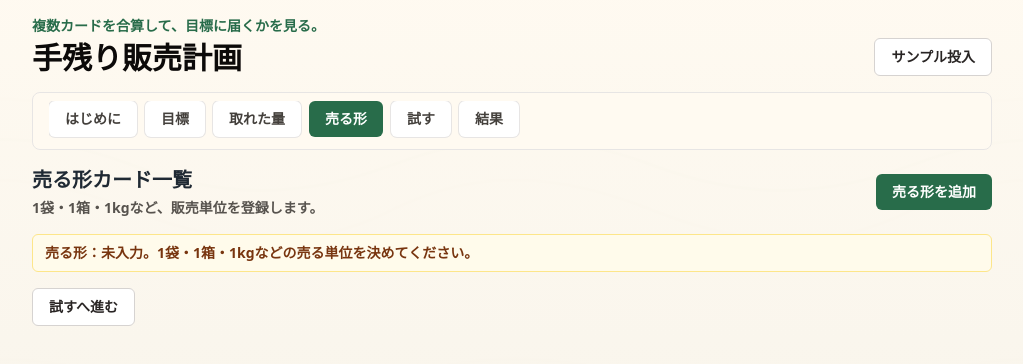
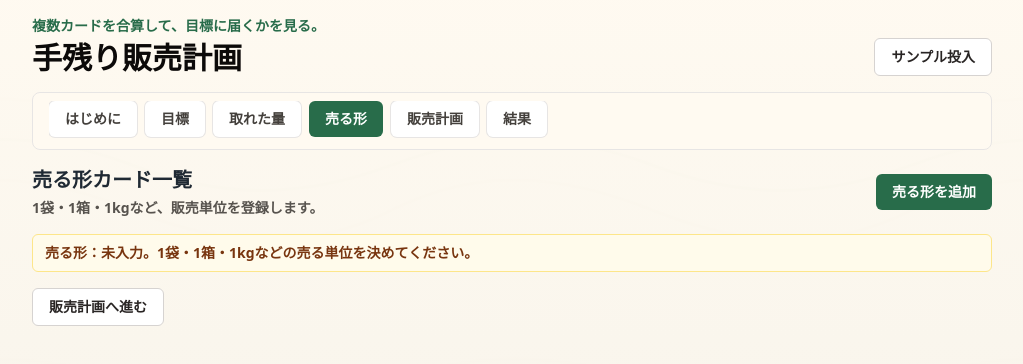
Before and after one commit to daikiyajima426-ux/tenokori-sales-plan, a Next.js app: page / in a window 1280 px wide. Both pictures are taken after a click on the button "売る形". Shown: the top 364 px of the page, without its empty margins (128-1151 px from the left). Built offline with nearby package versions, Linux system fonts and the light colour scheme.

Commit message:
Rename trial tab to sales planning

```diff
--- a/src/app/page.tsx
+++ b/src/app/page.tsx
@@ -599,7 +599,7 @@ function ProductCardsTab({
           </label>
         </CardShell>
       ))}
-      <button className={secondaryButton} onClick={() => setActiveTab("trials")}>試すへ進む</button>
+      <button className={secondaryButton} onClick={() => setActiveTab("trials")}>販売計画へ進む</button>
     </div>
   );
 }
--- a/src/lib/constants.ts
+++ b/src/lib/constants.ts
@@ -16,6 +16,6 @@ export const TABS = [
   { id: "goal", label: "目標" },
   { id: "harvests", label: "取れた量" },
   { id: "products", label: "売る形" },
-  { id: "trials", label: "試す" },
+  { id: "trials", label: "販売計画" },
   { id: "result", label: "結果" }
 ] as const;
```
